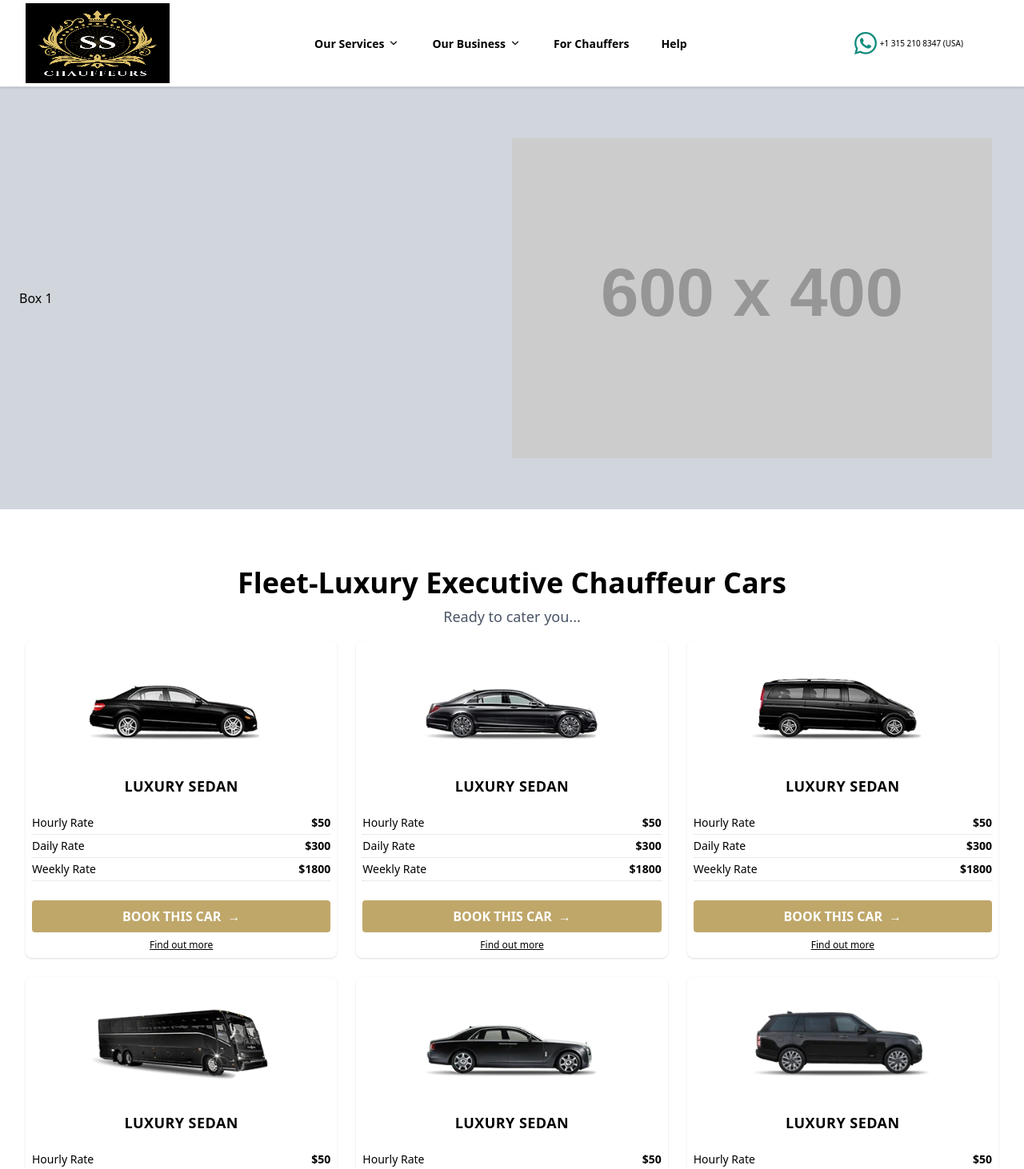
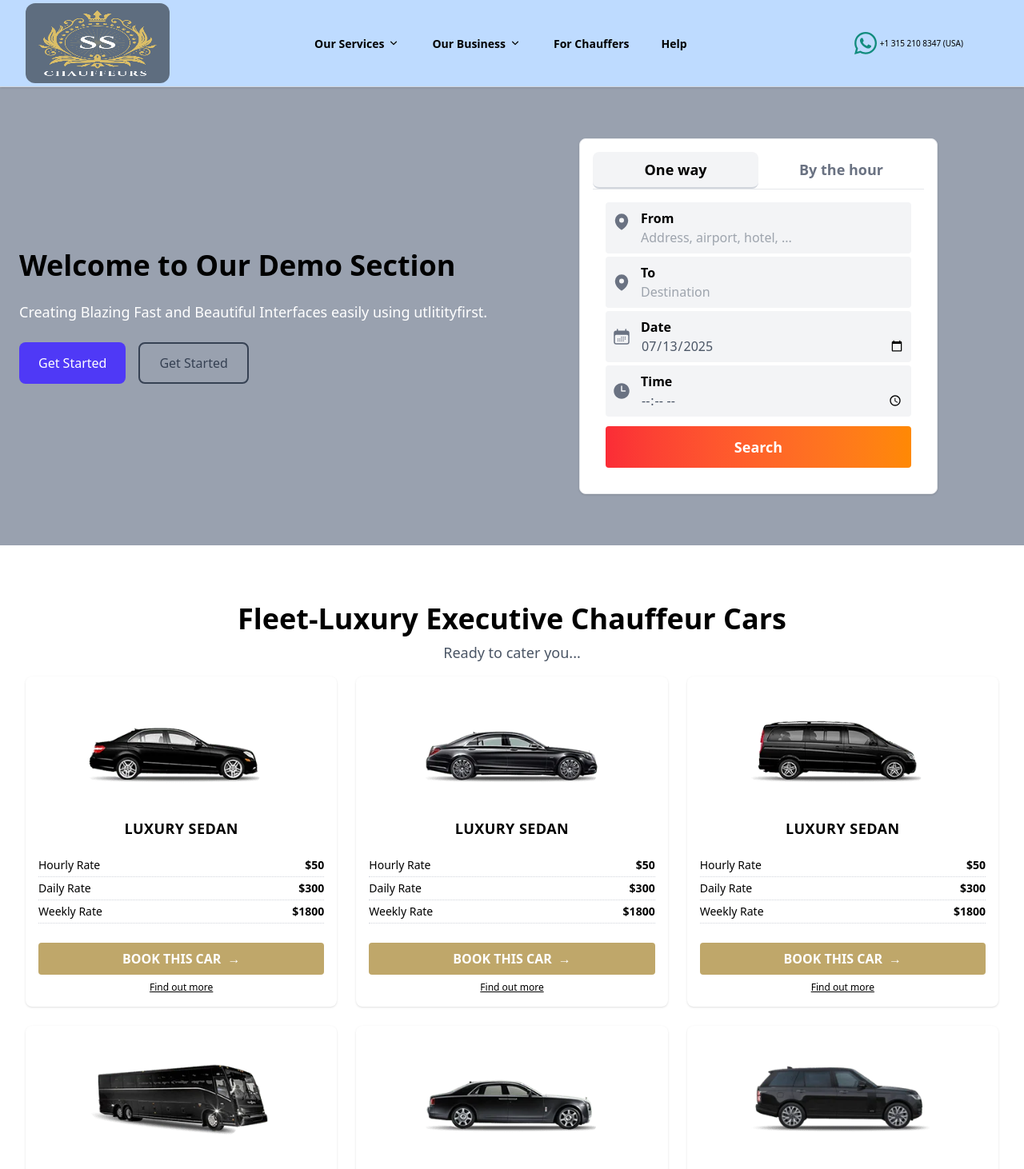
Before and after one commit to rahultherocks47/ss, a React (Vite) app: page / in a window 1280 px wide. Shown: the top 1462 px of the page at 80% size. Built offline with nearby package versions, Linux system fonts and the light colour scheme.

Commit message:
number on mobile hide

```diff
--- a/src/DemoSection.jsx
+++ b/src/DemoSection.jsx
@@ -1,9 +1,24 @@
 import React from 'react';
+import Tabs from './components/Tabs';
 const DemoSection = () => {
 return (
-<section className=' mb-10 max-w-7xl mx-auto px-6 py-16 md:flex items-center justify-between mx-auto bg-gray-300'>
-<div className='md:w-1/2 mb-10 md:mb-0'>Box 1</div>
-<div className='md:w-1/2'><img src="https://placehold.co/600x400" /></div>
+<section className="w-full bg-gray-400">
+
+  <div className=' mb-10 max-w-7xl mx-auto px-6 py-6 sm:py-16 md:flex items-center justify-between mx-auto'>
+<div className='hidden md:block md:w-1/2 mb-10 md:mb-0'>
+<h1 className='mb-6 font-bold text-4xl mb:text-5xl'>
+  Welcome to Our Demo Section
+</h1>
+<p className='text-lg text-white mb-6'>
+  Creating Blazing Fast and Beautiful Interfaces easily using utlitityfirst.
+</p>
+<div className='flex flex-col md:flex-row gap-4'>
+  <button className='px-6 py-3 bg-indigo-600 text-white rounded-lg hover:bg-indigo-900 text-center'>Get Started </button>
+  <button className='px-6 py-3 border-2 border-gray-700 text-gray-700 rounded-lg hover:bg-gray-700 hover:text-white text-center'>Get Started </button>
+</div>
+</div>
+<div className='md:w-1/2'><Tabs /></div>
+</div>
 </section>
 );};
 
--- a/src/components/CarCard.jsx
+++ b/src/components/CarCard.jsx
@@ -8,7 +8,8 @@ const CarCard = ({
   moreLink = "#",
 }) => {
   return (
-  <div className="group flex flex-col items-center bg-white rounded-lg shadow hover:shadow-xl transition-shadow duration-200 p-2">
+    // transition-shadow duration-200 p-2
+  <div className="group flex flex-col items-center bg-white rounded-lg shadow hover:shadow-xl p-4">
     <img
       src={image}
       alt={title}
--- a/src/components/FeatureCard.jsx
+++ b/src/components/FeatureCard.jsx
@@ -8,7 +8,7 @@ const FeatureCard = ({
   // If icon is a function (React component), render it. Otherwise, treat as image src
   const Icon = icon;
   return (
-    <li class="rounded-xl bg-white px-6 py-8 shadow-sm">
+    <li class="rounded-xl bg-white px-6 py-8 shadow-sm border-b hover:border-b-blue-500 border-b-3 transition-all duration-300">
         <Icon class="mx-auto h-10 w-10" />
         <h3 class="my-3 font-display font-medium">{title}</h3>
         <p class="mt-1.5 text-sm leading-6 text-secondary-500">
--- a/src/components/NavigationMenu.jsx
+++ b/src/components/NavigationMenu.jsx
@@ -28,7 +28,7 @@ function classNames(...classes) {
 export default function NavigationMenu() {
     const [openDropdown, setOpenDropdown] = useState(null);
   return (
-    <Disclosure as="nav" className="bg-white-800 py-1 relative shadow-sm border-b border-gray-300">
+    <Disclosure as="nav" className="bg-blue-200 py-1 relative shadow-sm border-b border-gray-300">
       <div className="mx-auto max-w-7xl pl-6 pr-4 sm:px-6 lg:px-8">
         <div className="relative flex h-25 items-center justify-between">
 
@@ -36,11 +36,11 @@ export default function NavigationMenu() {
           <div className="flex flex-1 items-center justify-between sm:items-stretch sm:justify-between">
 
             {/* # Item 1: Logo */}
-            <div className="flex shrink-0 items-center bg-black">
+            <div className="mx-auto sm:mx-0 flex shrink-0 items-center justify-center bg-black/50 rounded-xl">
               <img
                 alt="Your Company"
                 src={logo}
-                className="h-25 w-45 bg-black"
+                className="h-25 w-45 "
               />
             </div>
 
--- a/src/components/Tabs.jsx
+++ b/src/components/Tabs.jsx
@@ -127,7 +127,7 @@ const Tabs = () => {
   const forms = [<OneWayForm key="oneway" />, <ByHourForm key="byhour" />];
 
   return (
-    <div className="w-full max-w-md mx-auto my-auto bg-white rounded-lg shadow border">
+    <div className="w-full max-w-md mx-auto my-auto bg-white rounded-lg shadow border border-gray-200 p-4">
       {/* Tab Headers */}
       <div className="flex w-full border-b border-gray-200">
         {tabs.map((tab, idx) => (
```
